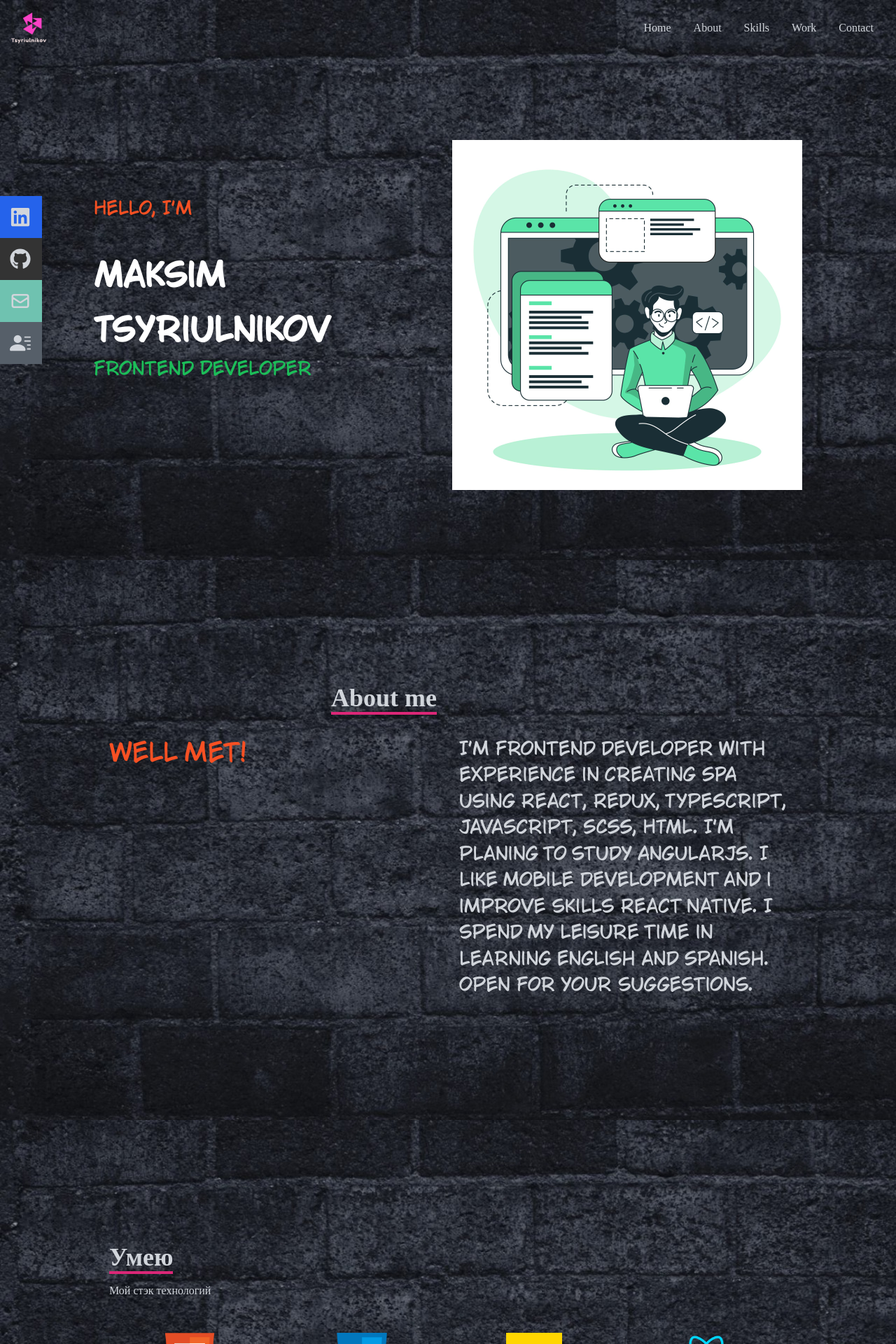
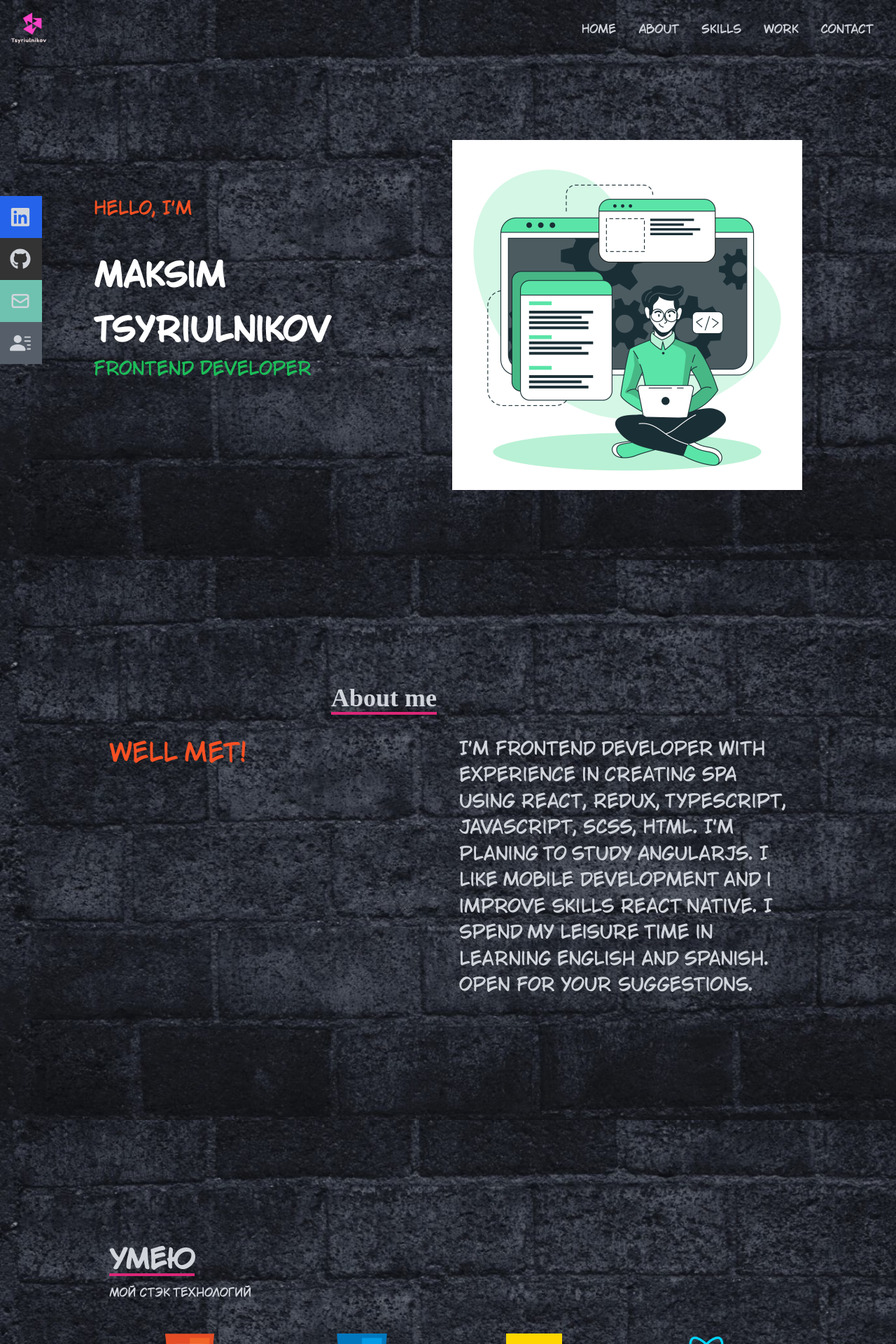
Before and after one commit to Tsyriulnikov/myportfolio, a React (Create React App) app: page / in a window 1280 px wide. Shown: the top 1920 px of the page at 70% size. Built offline with nearby package versions, Linux system fonts and the light colour scheme.

Commit message:
11_07_22.2

```diff
--- a/src/components/home/Home.module.css
+++ b/src/components/home/Home.module.css
@@ -35,14 +35,6 @@
     .frontEndH2{font-size: 4.5rem;}
 }
 .container {
-    /*height: 100%;*/
-    /*width: 80%;*/
-    /*margin: 100px auto;*/
-    /*display: flex;*/
-    /*align-items: center;*/
-    /*justify-content: space-around;*/
-    /*flex-wrap: wrap;*/
-
     height: 100%;
     width: 80%  ;
     margin: 0 auto;
@@ -54,46 +46,27 @@
 }
 
 .mainBlock {
-    /*min-height: 100vh;*/
     background-image: url('../../assets/bricks.jpg');
     background-color: #2b2d33;
-    /*display: flex;*/
-    /*flex-direction: column;*/
-    /*justify-content: center;*/
     min-height: 100vh;
     display: flex;
     flex-direction: column;
     justify-content: center;
-
-
+    font-family: 'TroubleSide', sans-serif;
 }
 
 .textContainer {
-    /*display: flex;*/
-    /*flex-direction: column;*/
-    /*align-items: flex-start;*/
     max-width: 100%;
     display: flex;
     width: 500px;
     height: 400px;
-    /*background-color: #2b2d33;*/
     background-color: transparent;
     max-height: 100%;
-    /*overflow-wrap: break-word;*/
     justify-content: space-evenly;
     flex-direction: column;
-
 }
 
 .fotoContainer {
-    /*max-width: 100%;*/
-    /*height: 400px;*/
-    /*width: 300px;*/
-    /*background-color: #0a192f;*/
-    /*overflow: hidden;*/
-    /*display: flex;*/
-    /*justify-content: center;*/
-    /*align-items: center;*/
     max-width: 100%;
     height: 400px;
     width: 500px;
@@ -105,7 +78,6 @@
     min-height: auto;
     min-width: auto;
     flex-shrink: 0;
-    /*opacity: 50%;*/
 }
 
 .textAbout {
@@ -123,17 +95,13 @@
     display: block;
     height: 32px;
     padding-top: 20px;
-    /*padding: 0px;*/
 }
 
 .hello{
     font-weight: 500;
     line-height: 1.3;
-    /*font-family: 'Jost', sans-serif;*/
     color: #f75023!important;
     font-size: 25px;
-    font-family: 'TroubleSide', sans-serif;
-
 }
 .nameBlock{
     background: transparent;
@@ -152,7 +120,6 @@
     letter-spacing: normal;
     line-height: 78px;
     vertical-align: baseline;
-    font-family: 'TroubleSide', sans-serif;
 
 }
 
@@ -176,8 +143,6 @@
 
 .job{
     color: #1cbe59!important;
-    /*font-family: "open sans", sans-serif;*/
-    font-family: 'TroubleSide', sans-serif;
     font-size: 25px;
     font-weight: 500;
     letter-spacing: normal;
@@ -185,9 +150,3 @@
     vertical-align: baseline;
 
 }
-/*@font-face {*/
-/*    font-family: "TroubleSide";*/
-/*    src:url("../../fonts/Troubleside-0WLp9.ttf") format("truetype");*/
-/*    font-style: normal;*/
-/*    font-weight: normal;*/
-/*}*/
--- a/src/components/navbar/Navbar.module.css
+++ b/src/components/navbar/Navbar.module.css
@@ -9,17 +9,22 @@
     padding-right: 1rem; /* 16px */
     /*background-color: #2b2d33;*/
     color: #d1d5db;
-background-color: transparent;
+    background-color: transparent;
+    font-family: 'TroubleSide', sans-serif;
 }
+
 .menu {
     display: none;
 }
+
 .hamburger {
     z-index: 10;
 }
+
 .hiddenMobileMenu {
     display: none;
 }
+
 .showMobileMenu {
     position: absolute;
     top: 15px;
@@ -32,6 +37,7 @@ background-color: transparent;
     justify-content: left;
     align-items: flex-end;
 }
+
 @media (min-width: 768px) {
     .menu {
         display: flex;
@@ -41,15 +47,18 @@ background-color: transparent;
         display: none;
     }
 }
+
 .hamburgerItems {
     padding-top: 1.5rem; /* 24px */
     padding-bottom: 1.5rem; /* 24px */
     font-size: 2.25rem;
     color: #0a192f;
 }
+
 .socialIconsBlock {
     display: none;
 }
+
 @media (min-width: 1024px) {
     .socialIconsBlock {
         display: flex;
@@ -59,6 +68,7 @@ background-color: transparent;
         left: 0px;
     }
 }
+
 .socialIconsItem {
     width: 160px;
     height: 60px;
@@ -68,24 +78,31 @@ background-color: transparent;
     margin-left: -100px;
     transition-duration: 300ms;
 }
+
 .socialIconsItem:hover {
     margin-left: -10px;
 }
+
 .linkedIn {
     background-color: rgb(37 99 235);
 }
+
 .gitHub {
     background-color: #333333;
 }
+
 .email {
     background-color: #6fc2b0;
 }
+
 .resume {
     background-color: #565f69;
 }
+
 .hamburgerBlock {
     background-color: #abc2e7;
 }
+
 .linkSocialItem {
     display: flex;
     justify-content: space-between;
--- a/src/components/skills/Skills.module.css
+++ b/src/components/skills/Skills.module.css
@@ -1,14 +1,13 @@
 .skillsMainBlock {
-    /*'w-full h-screen bg-[#0a192f] text-gray-300'*/
     width: 100%;
     height: 100vh;
     background-color: #0a192f;
     background-image: url('../../assets/bricks.jpg');
     color: #d1d5db;
+    font-family: 'TroubleSide', sans-serif;
 }
 
 .container {
-    /*'max-w-[1000px] mx-auto p-4 flex flex-col justify-center w-full h-full'*/
     max-width: 1000px;
     margin-left: auto;
     margin-right: auto;
@@ -21,7 +20,7 @@
 }
 
 .headerSkills {
-    /*'text-4xl font-bold inline border-b-4 border-pink-600 '*/
+    font-family: 'TroubleSide', sans-serif;
     font-size: 2.25rem; /* 36px */
     line-height: 2.5rem; /* 40px */
     font-weight: 700;
@@ -31,6 +30,7 @@
 }
 
 .header2Skills {
+    font-family: 'TroubleSide', sans-serif;
     padding-top: 1rem; /* 16px */
     padding-bottom: 1rem; /* 16px */
 }
@@ -59,11 +59,13 @@
 .card:hover {
     transform: scale(1.1);
 }
-.imgCard{
+
+.imgCard {
     width: 5rem; /* 80px */
     margin: auto;
 }
-.pCard{
+
+.pCard {
     margin-top: 1rem; /* 16px */
     margin-bottom: 1rem; /* 16px */
 }
--- a/src/components/work/Work.module.css
+++ b/src/components/work/Work.module.css
@@ -4,6 +4,7 @@
     background-color: #0a192f;
     background-image: url('../../assets/bricks.jpg');
     color: #d1d5db;
+    font-family: 'TroubleSide', sans-serif;
 }
 
 .container {
--- a/src/components/work/work_card/WorkCard.module.css
+++ b/src/components/work/work_card/WorkCard.module.css
@@ -1,14 +1,11 @@
 .cardContainer {
-    /*'shadow-lg shadow-[#040c16] group container rounded-md flex justify-center items-center mx-auto content-div'*/
     box-shadow: 0 10px 15px -3px rgb(0 0 0 / 0.1), 0 4px 6px -4px rgb(0 0 0 / 0.1);
     --tw-shadow-color: #ffff;
     display: flex;
     justify-content: center;
     align-items: center;
-    /*margin-left: auto;*/
-    /*margin-right: auto;*/
+    font-family: 'TroubleSide', sans-serif;
     border-radius: 0.375rem; /* 6px */
-
     background-repeat: no-repeat;
     background-size: cover;
     background-position: center;
```
Also changed, not shown: src/components/work/work_card/WorkCard.jsx (+3 -7 lines).
